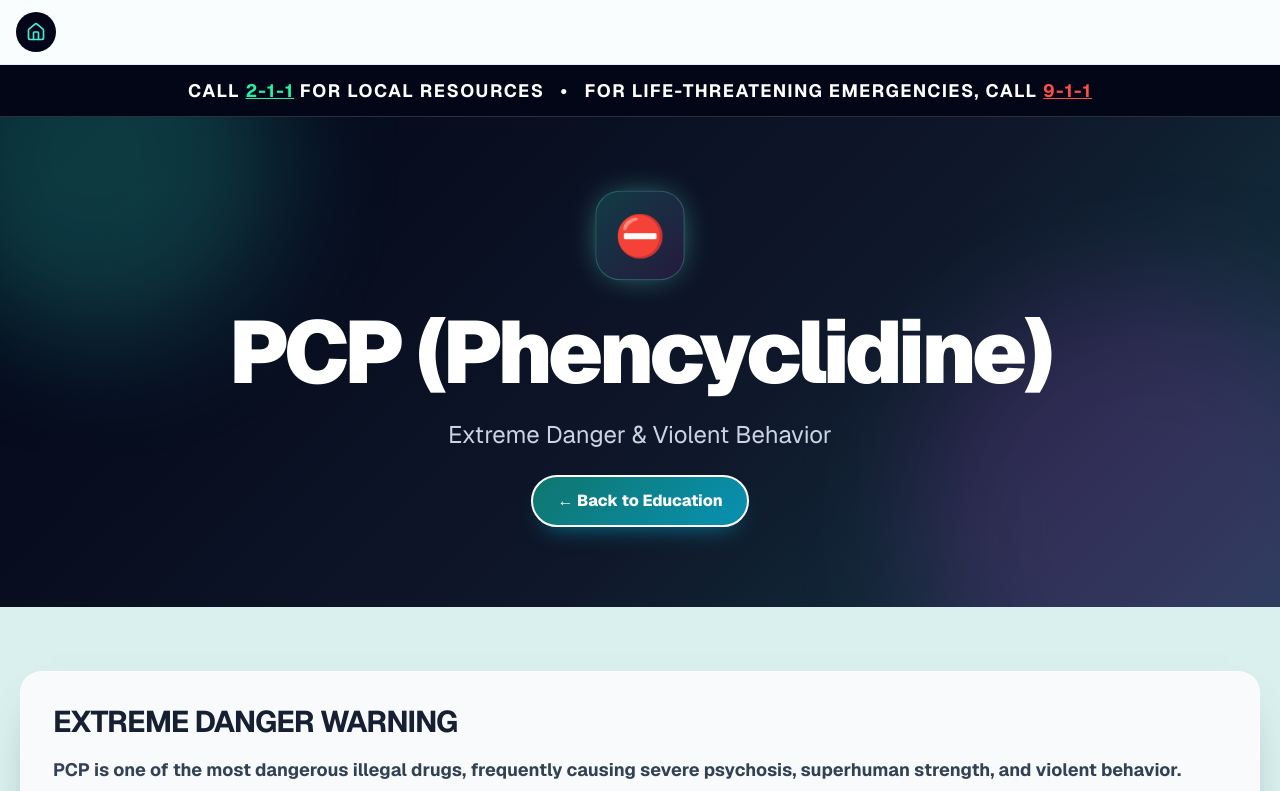
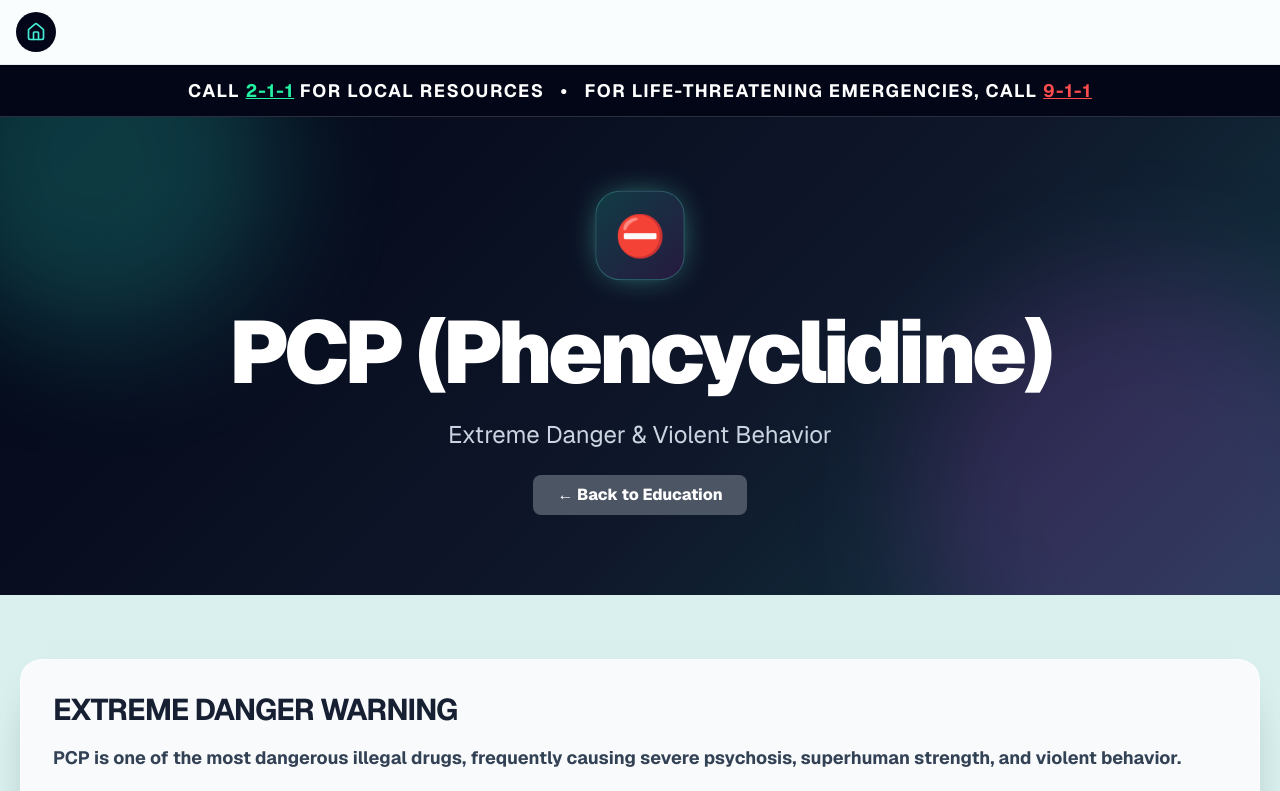
Before and after one commit to dgardner1982/v0-ottawa-county-resources, a Next.js app: page /drug/pcp in a window 1280 px wide. Shown: the top 791 px of the page. Built offline with nearby package versions, Linux system fonts and the light colour scheme.

Commit message:
Match all substance hero back buttons

```diff
--- a/app/globals.css
+++ b/app/globals.css
@@ -322,22 +322,25 @@ body:has(header.bg-white.border-b-2.border-teal-200) main.max-w-6xl > div h3 {
   color: #172033;
 }
 
-body:has(header.bg-white.border-b-2.border-teal-200) a[href="/education"] > button {
-  background: linear-gradient(135deg, #0f766e, #0891b2) !important;
+body:has(main.max-w-6xl) header a[href="/education"] > button,
+body:has(main.max-w-6xl) main a[href="/education"] > button {
+  background: #4b5563 !important;
   color: #ffffff !important;
-  border: 2px solid #ffffff !important;
-  border-radius: 9999px !important;
-  padding: 0.75rem 1.5rem !important;
+  border: 0 !important;
+  border-radius: 0.5rem !important;
+  padding: 0.5rem 1.5rem !important;
   font-size: 1rem !important;
   font-weight: 800 !important;
-  box-shadow: 0 12px 24px -14px rgba(8, 145, 178, 0.9) !important;
-  transition: transform 250ms ease, box-shadow 250ms ease, filter 250ms ease;
+  box-shadow: none !important;
+  transition: background-color 250ms ease;
 }
 
-body:has(header.bg-white.border-b-2.border-teal-200) a[href="/education"] > button:hover {
+body:has(main.max-w-6xl) header a[href="/education"] > button:hover,
+body:has(main.max-w-6xl) main a[href="/education"] > button:hover {
   transform: translateY(-3px) scale(1.02);
-  filter: brightness(1.08);
-  box-shadow: 0 18px 30px -14px rgba(8, 145, 178, 0.85);
+  background: #374151 !important;
+  filter: none;
+  box-shadow: none;
 }
 
 body:has(header.bg-white.border-b-2.border-teal-200) main.max-w-6xl > div::before,
```
